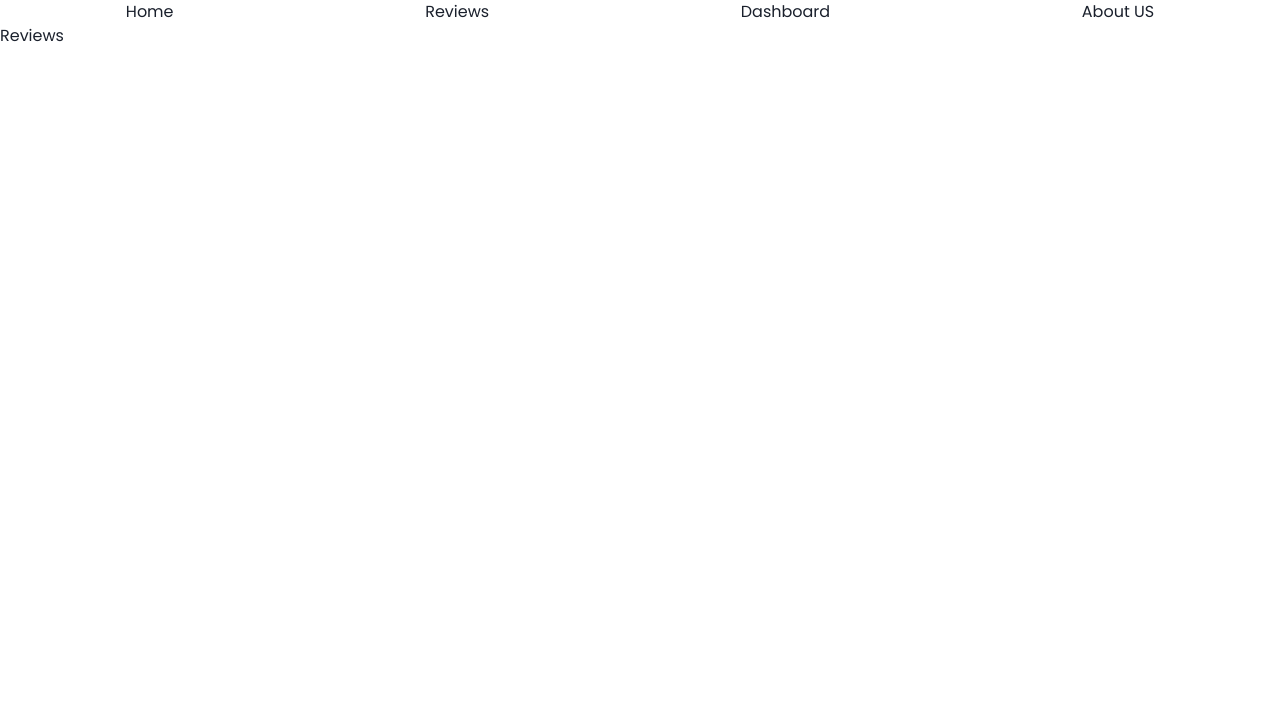
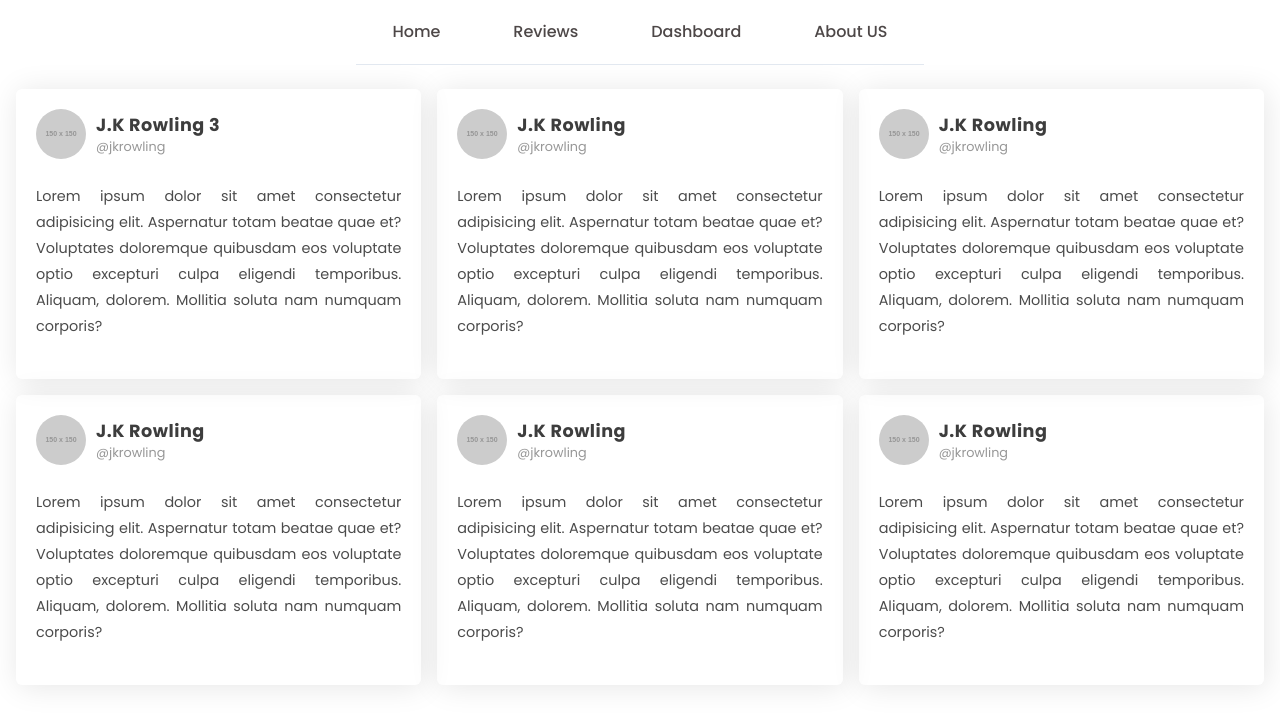
Before and after one commit to AshfaqKabir/product-analysis, a React (Create React App) app: page /reviews in a window 1280 px wide. Shown: the top 726 px of the page. Built offline with nearby package versions, Linux system fonts and the light colour scheme.

Commit message:
Created Review Card and Added Them To Reviews Rout

```diff
--- a/package.json
+++ b/package.json
@@ -6,6 +6,10 @@
     "@chakra-ui/react": "^2.4.2",
     "@emotion/react": "^11.10.5",
     "@emotion/styled": "^11.10.5",
+    "@fortawesome/fontawesome-svg-core": "^6.2.1",
+    "@fortawesome/free-regular-svg-icons": "^6.2.1",
+    "@fortawesome/free-solid-svg-icons": "^6.2.1",
+    "@fortawesome/react-fontawesome": "^0.2.0",
     "@testing-library/jest-dom": "^5.14.1",
     "@testing-library/react": "^13.0.0",
     "@testing-library/user-event": "^13.2.1",
@@ -14,6 +18,7 @@
     "react-dom": "^18.2.0",
     "react-router-dom": "^6.4.5",
     "react-scripts": "5.0.1",
+    "recharts": "^2.2.0",
     "web-vitals": "^2.1.0"
   },
   "scripts": {
--- a/public/index.html
+++ b/public/index.html
@@ -27,7 +27,7 @@
       work correctly both with client-side routing and a non-root public URL.
       Learn how to configure a non-root public URL by running `npm run build`.
     -->
-  <title>React App</title>
+  <title>Samsung Product Reviews</title>
 </head>
 
 <body>
@@ -43,6 +43,7 @@
       To begin the development, run `npm start` or `yarn start`.
       To create a production bundle, use `npm run build` or `yarn build`.
     -->
+  <script src="https://kit.fontawesome.com/45b300c5b5.js" crossorigin="anonymous"></script>
 </body>
 
 </html>
--- a/src/App.js
+++ b/src/App.js
@@ -3,14 +3,15 @@ import React from "react";
 import Navbar from "./components/Navbar/Navbar";
 import { CustomerReviews, Dashboard, About, NotFound } from "./pages";
 
-import { Box, Text } from "@chakra-ui/react";
+import { Box, Flex, Text } from "@chakra-ui/react";
 import { Route, Router, Routes } from "react-router-dom";
+import SimpleLineChart from "./components/Charts/LineChart";
+import Card from "./components/Review/Card";
 
 function App() {
   return (
     <Box fontFamily={"'Poppins', sans-serif"}>
       <Navbar />
-
       <Routes>
         <Route
           path="/"
--- /dev/null
+++ b/src/components/Charts/LineChart.js
@@ -0,0 +1,46 @@
+import React from "react";
+import {
+  LineChart,
+  Line,
+  XAxis,
+  YAxis,
+  CartesianGrid,
+  Tooltip,
+  Legend,
+  ResponsiveContainer,
+} from "recharts";
+
+import { data } from "./data";
+
+const SimpleLineChart = () => {
+  return (
+    <>
+      <LineChart
+        width={600}
+        height={300}
+        data={data}
+        margin={{
+          top: 5,
+          right: 30,
+          left: 20,
+          bottom: 5,
+        }}
+      >
+        <XAxis dataKey="month" />
+        <YAxis />
+        <CartesianGrid strokeDasharray="3 3" />
+        <Tooltip />
+        <Legend />
+        {/* <Line
+          type="monotone"
+          dataKey="revenue"
+          stroke="#8884d8"
+          activeDot={{ r: 8 }}
+        /> */}
+        <Line type="monotone" dataKey="sell" stroke="#82ca9d" />
+      </LineChart>
+    </>
+  );
+};
+
+export default SimpleLineChart;
--- /dev/null
+++ b/src/components/Charts/StackedAreaChart.js
@@ -0,0 +1,51 @@
+import React from "react";
+import { data } from "./data";
+
+import {
+  AreaChart,
+  Area,
+  XAxis,
+  YAxis,
+  CartesianGrid,
+  Tooltip,
+  BarChart,
+  Bar,
+  ResponsiveContainer,
+} from "recharts";
+
+const StackedAreaChart = () => {
+  return (
+    <>
+      <AreaChart
+        width={800}
+        height={300}
+        data={data}
+        margin={{
+          top: 10,
+          right: 30,
+          left: 0,
+          bottom: 0,
+        }}
+      >
+        <CartesianGrid strokeDasharray="3 3" />
+        <XAxis dataKey="month" />
+        <YAxis />
+        <Tooltip />
+        <Area
+          type="monotone"
+          dataKey="investment"
+          stroke="#8884d8"
+          fill="#8884d8"
+        />
+        <Area
+          type="monotone"
+          dataKey="revenue"
+          stroke="#8884d8"
+          fill="#000000"
+        />
+      </AreaChart>
+    </>
+  );
+};
+
+export default StackedAreaChart;
--- /dev/null
+++ b/src/components/Charts/data.js
@@ -0,0 +1,38 @@
+export const data = [
+  {
+    month: "Mar",
+    investment: 100000,
+    sell: 241,
+    revenue: 10401,
+  },
+  {
+    month: "Apr",
+    investment: 200000,
+    sell: 423,
+    revenue: 24500,
+  },
+  {
+    month: "May",
+    investment: 500000,
+    sell: 726,
+    revenue: 67010,
+  },
+  {
+    month: "Jun",
+    investment: 500000,
+    sell: 529,
+    revenue: 40405,
+  },
+  {
+    month: "Jul",
+    investment: 600000,
+    sell: 601,
+    revenue: 50900,
+  },
+  {
+    month: "Aug",
+    investment: 700000,
+    sell: 670,
+    revenue: 61000,
+  },
+];
--- a/src/components/Navbar/NavLink.js
+++ b/src/components/Navbar/NavLink.js
@@ -8,21 +8,25 @@ const NavLink = ({ route, name }) => {
     <Link
       as={RouteLink}
       to={route || `/${name.toLowerCase()}`}
+      fontWeight="medium"
+      color={"#4d4747"}
       position={"relative"}
+      transition="color .1s ease"
       _after={{
         content: '""',
         position: "absolute",
-        background: "red",
+        background: "#e12121",
         width: 0,
         height: "2px",
         left: "-25%",
         right: "25%",
         bottom: "-6px",
-        transition: ".3s",
+        transition: ".4s",
       }}
       _hover={{
         _after: { width: "150%" },
         cursor: "pointer",
+        color: "#e12121",
       }}
     >
       {name}
--- a/src/components/Navbar/Navbar.js
+++ b/src/components/Navbar/Navbar.js
@@ -1,17 +1,18 @@
 import React from "react";
-import { Flex } from "@chakra-ui/react";
+import { Box, Container, Flex } from "@chakra-ui/react";
 import NavLink from "./NavLink";
 
 const Navbar = () => {
   return (
-    <div>
-      <Flex alignItems="center" justifyContent="space-around">
+    <Container maxW={"600px"} mb="24px">
+      <Flex minH={"64px"} alignItems="center" justifyContent="space-around">
         <NavLink name="Home" route="/" />
         <NavLink name="Reviews" />
         <NavLink name="Dashboard" />
         <NavLink name="About US" route="/about" />
       </Flex>
-    </div>
+      <hr />
+    </Container>
   );
 };
 
--- /dev/null
+++ b/src/components/Review/Card.js
@@ -0,0 +1,107 @@
+import React from "react";
+import { Box, Flex, Img, Text } from "@chakra-ui/react";
+import { FontAwesomeIcon } from "@fortawesome/react-fontawesome";
+
+const Card = ({ section, src, name, handle, rating }) => {
+  return (
+    <Box
+      p={"20px"}
+      width={section ? "100%" : "380px"}
+      height={"100%"}
+      boxShadow={"2px 2px 30px rgba(0, 0, 0, .1)"}
+      cursor="pointer"
+      borderRadius={"6px"}
+      _hover={{
+        transform: "translateY(-10px)",
+        transition: "all .3s ease",
+      }}
+    >
+      {/* IMAGE, NAME and Handle */}
+      <Flex mb="24px" alignItems={"center"} justifyContent="space-between">
+        <Flex alignItems={"center"}>
+          {/* IMAGE */}
+          <Box
+            mr="10px"
+            width={"50px"}
+            height={"50px"}
+            borderRadius="50%"
+            overflow={"hidden"}
+          >
+            <Img src="https://via.placeholder.com/150" />
+          </Box>
+
+          {/* NAME AND HANDLE */}
+          <Box>
+            <Text
+              as="strong"
+              fontSize="1.1rem"
+              letterSpacing={".5px"}
+              color={"#3d3d3d"}
+            >
+              J.K Rowling {name}
+            </Text>
+            <Text mt="-2px" fontSize=".8rem" color={"#979797"}>
+              @jkrowling
+            </Text>
+          </Box>
+        </Flex>
+        {/* RATING STAR */}
+        <Box>
+          {rating === 3 ? (
+            <>
+              <FontAwesomeIcon icon="fa-solid fa-star" color="#f9d71c" />
+              <FontAwesomeIcon icon="fa-solid fa-star" color="#f9d71c" />
+              <FontAwesomeIcon icon="fa-solid fa-star" color="#f9d71c" />
+            </>
+          ) : rating === 3.5 ? (
+            <>
+              <FontAwesomeIcon icon="fa-solid fa-star" color="#f9d71c" />
+              <FontAwesomeIcon icon="fa-solid fa-star" color="#f9d71c" />
+              <FontAwesomeIcon icon="fa-solid fa-star" color="#f9d71c" />
+              <FontAwesomeIcon icon="fa-solid fa-star-half" color="#f9d71c" />
+            </>
+          ) : rating === 4 ? (
+            <>
+              <FontAwesomeIcon icon="fa-solid fa-star" color="#f9d71c" />
+              <FontAwesomeIcon icon="fa-solid fa-star" color="#f9d71c" />
+              <FontAwesomeIcon icon="fa-solid fa-star" color="#f9d71c" />
+              <FontAwesomeIcon icon="fa-solid fa-star" color="#f9d71c" />
+            </>
+          ) : rating === 4.5 ? (
+            <>
+              <FontAwesomeIcon icon="fa-solid fa-star" color="#f9d71c" />
+              <FontAwesomeIcon icon="fa-solid fa-star" color="#f9d71c" />
+              <FontAwesomeIcon icon="fa-solid fa-star" color="#f9d71c" />
+              <FontAwesomeIcon icon="fa-solid fa-star" color="#f9d71c" />
+              <FontAwesomeIcon icon="fa-solid fa-star-half" color="#f9d71c" />
+            </>
+          ) : (
+            <>
+              <FontAwesomeIcon icon="fa-solid fa-star" color="#f9d71c" />
+              <FontAwesomeIcon icon="fa-solid fa-star" color="#f9d71c" />
+              <FontAwesomeIcon icon="fa-solid fa-star" color="#f9d71c" />
+              <FontAwesomeIcon icon="fa-solid fa-star" color="#f9d71c" />
+              <FontAwesomeIcon icon="fa-solid fa-star" color="#f9d71c" />
+            </>
+          )}
+        </Box>
+      </Flex>
+
+      {/* REVIEW DESCRIPTION */}
+      <Text
+        mb="20px"
+        fontSize={".9rem"}
+        lineHeight="26px"
+        textAlign="justify"
+        color="#4b4b4b"
+      >
+        Lorem ipsum dolor sit amet consectetur adipisicing elit. Aspernatur
+        totam beatae quae et? Voluptates doloremque quibusdam eos voluptate
+        optio excepturi culpa eligendi temporibus. Aliquam, dolorem. Mollitia
+        soluta nam numquam corporis?
+      </Text>
+    </Box>
+  );
+};
+
+export default Card;
--- a/src/pages/CustomerReviews.js
+++ b/src/pages/CustomerReviews.js
@@ -1,9 +1,20 @@
-import React from 'react'
+import { Container, Grid } from "@chakra-ui/react";
+import React from "react";
+import Card from "../components/Review/Card";
 
 const CustomerReviews = () => {
   return (
-    <div>Reviews</div>
-  )
-}
+    <Container maxW={"1300px"}>
+      <Grid templateColumns="repeat(3, 1fr)" gap={4}>
+        <Card rating={3} name={"3"} section />
+        <Card rating={4.5} section />
+        <Card rating={4} section />
+        <Card section />
+        <Card rating={3.5} section />
+        <Card rating={4} section />
+      </Grid>
+    </Container>
+  );
+};
 
-export default CustomerReviews
+export default CustomerReviews;
--- a/src/pages/Dashboard.js
+++ b/src/pages/Dashboard.js
@@ -1,9 +1,23 @@
-import React from 'react'
+import { Box, Flex, Text } from "@chakra-ui/react";
+import React from "react";
+import SimpleLineChart from "../components/Charts/LineChart";
+import StackedAreaChart from "../components/Charts/StackedAreaChart";
 
 const Dashboard = () => {
   return (
-    <div>Dashboard</div>
-  )
-}
+    <>
+      <h3>DASHBOARD</h3>
+      <Flex justifyContent={"space-between"}>
+        <Box>
+          {/* <Text>MONTHLY SALES</Text> */}
+          <SimpleLineChart />
+        </Box>
+        <Box ml="10px">
+          <StackedAreaChart />
+        </Box>
+      </Flex>
+    </>
+  );
+};
 
-export default Dashboard
+export default Dashboard;
```
Also changed, not shown: 2 other files (tests, documents, lock files or other folders).
